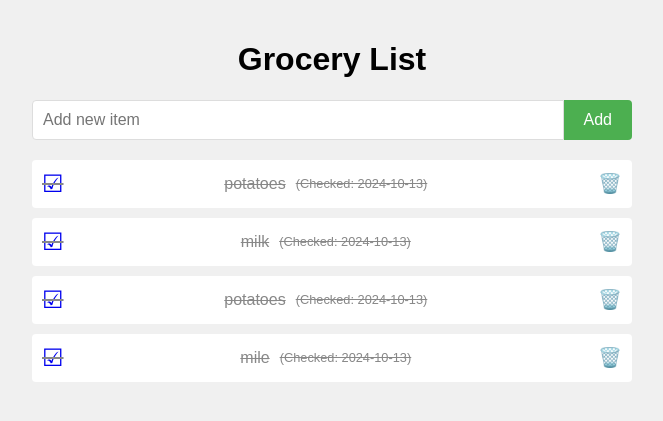
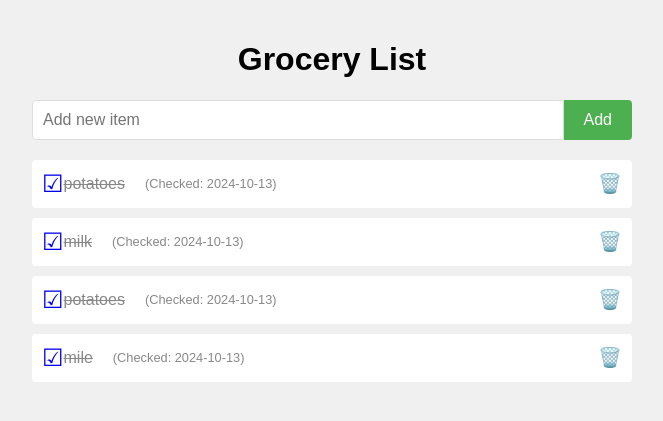
Before and after one commit to antonyevans/grocery-list, a Flask app: page / in a window 1280 px wide. Shown: the top 421 px of the page, without its empty margins (308-971 px from the left). Run offline with Flask 3, Linux system fonts and the light colour scheme.

Commit message:
Fix item alignment in grocery list

```diff
--- a/static/style.css
+++ b/static/style.css
@@ -56,9 +56,20 @@ button {
     text-decoration: none;
     font-size: 24px;
     margin-right: 10px;
+    flex-shrink: 0;
 }
 
-.completed {
+.item-content {
+    flex-grow: 1;
+    display: flex;
+    align-items: center;
+}
+
+.item-name {
+    margin-right: 10px;
+}
+
+.completed .item-name {
     text-decoration: line-through;
     color: #888;
 }
@@ -70,11 +81,11 @@ button {
 }
 
 .delete-btn {
-    float: right;
     text-decoration: none;
     color: #ff4136;
     font-size: 1.2em;
     margin-left: 10px;
+    flex-shrink: 0;
 }
 
 .delete-btn:hover {
--- a/templates/index.html
+++ b/templates/index.html
@@ -19,10 +19,12 @@
                 <a href="{{ url_for('toggle_item', id=item.id) }}" class="toggle-btn">
                     {% if item.is_active %}☐{% else %}☑{% endif %}
                 </a>
-                {{ item.name }}
-                {% if not item.is_active %}
-                    <span class="checked-date">(Checked: {{ item.checked_date.strftime('%Y-%m-%d') }})</span>
-                {% endif %}
+                <div class="item-content">
+                    <span class="item-name">{{ item.name }}</span>
+                    {% if not item.is_active %}
+                        <span class="checked-date">(Checked: {{ item.checked_date.strftime('%Y-%m-%d') }})</span>
+                    {% endif %}
+                </div>
                 <a href="{{ url_for('delete_item', id=item.id) }}" class="delete-btn" onclick="return confirm('Are you sure you want to delete this item?');">🗑️</a>
             </li>
             {% endfor %}
```
